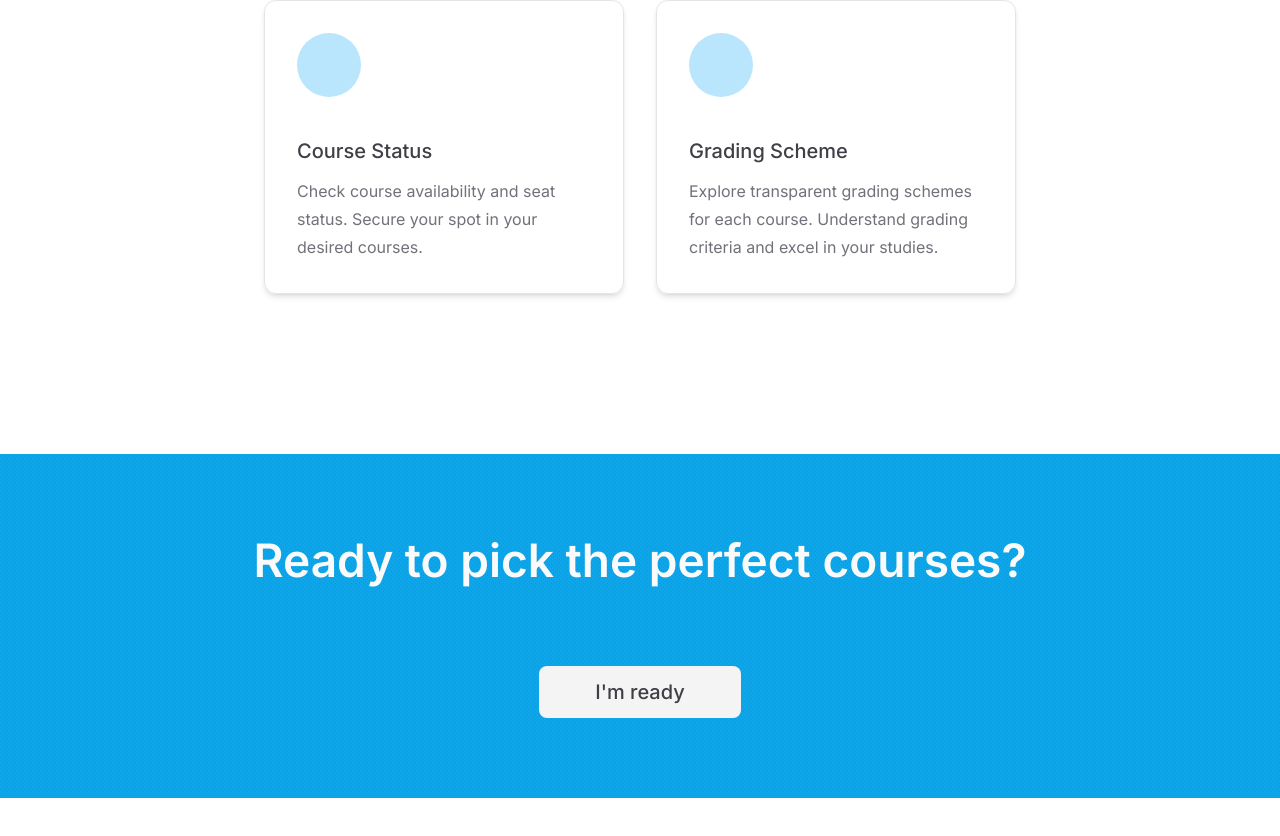
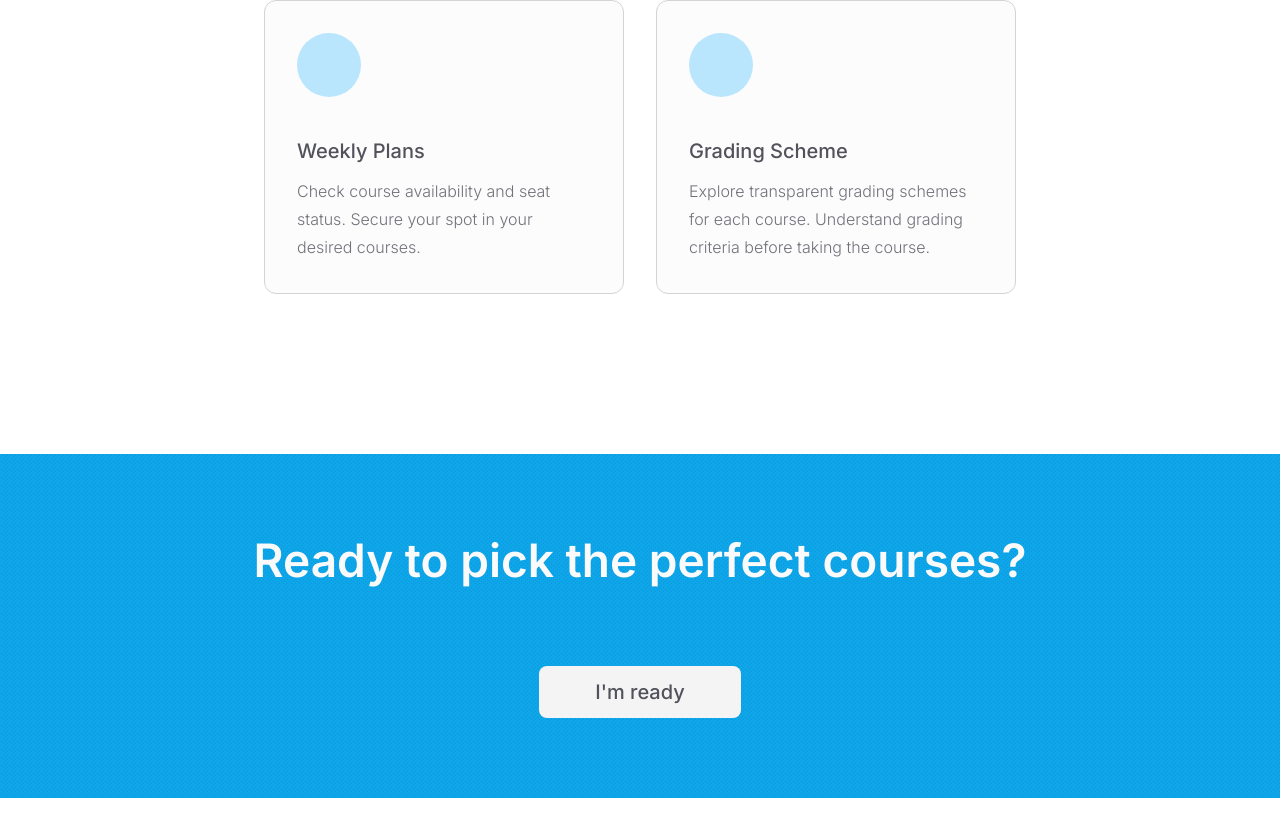
Before and after one commit to CarboxyDev/CourseInsider, a Next.js app: page / in a window 1280 px wide. Shown: the part 1892-2728 px from the top of the page. Built offline with nearby package versions, Linux system fonts and the light colour scheme; no server answers; some icons are missing; what tailwindcss-debug-screens would draw is missing.

Commit message:
Update homepage

```diff
--- a/src/app/page.tsx
+++ b/src/app/page.tsx
@@ -23,7 +23,7 @@ export default function HomePage() {
         <Image
           src={hero}
           alt="Hero Image"
-          className="border borer-zinc-400 rounded-xl shadow-lg w-2/3 mt-20 shadow-sky-300"
+          className="border borer-zinc-400 rounded-xl shadow-md w-2/3 mt-20 shadow-sky-300"
         />
         <div className="mt-40"></div>
         <FeaturesSection />
--- a/src/components/home/CTA.tsx
+++ b/src/components/home/CTA.tsx
@@ -10,7 +10,7 @@ export const CTA = () => {
         </h3>
         <div>
           <Link href="/">
-            <button className="mt-12 rounded-lg text-zinc-700 bg-zinc-100 px-14 py-3 text-xl font-medium transition delay-200 duration-300 ease-in-out hover:scale-105 hover:cursor-pointer active:scale-95 md:mt-20">
+            <button className="mt-12 rounded-lg text-zinc-600 bg-zinc-100 px-14 py-3 text-xl font-medium transition delay-200 duration-300 ease-in-out hover:scale-105 hover:cursor-pointer active:scale-95 md:mt-20">
               I&apos;m ready
             </button>
           </Link>
--- a/src/components/home/Features.tsx
+++ b/src/components/home/Features.tsx
@@ -15,7 +15,7 @@ const ExplanationCard = (props: ExplanationCardProps) => {
     <>
       <div
         className={cn(
-          'w-80 rounded-xl border border-zinc-200 shadow-md transition duration-500 ease-in-out hover:scale-105 hover:border-zinc-300 md:w-72 xl:w-90 2xl:w-80',
+          'w-80 rounded-xl border border-zinc-300 bg-[#FCFCFC] transition duration-500 ease-in-out hover:scale-105 hover:border-zinc-300 md:w-72 xl:w-90 2xl:w-80',
           order === 4 && 'md:row-start-2 xl:row-auto'
         )}
       >
@@ -31,8 +31,10 @@ const ExplanationCard = (props: ExplanationCardProps) => {
             />
           </div>
           <div className="mt-10">
-            <h4 className="text-xl font-medium text-zinc-700">{title}</h4>
-            <p className="mt-3 text-base leading-7 text-zinc-500">{content}</p>
+            <h4 className="text-xl font-medium text-zinc-600">{title}</h4>
+            <p className="mt-3 text-base leading-7 font-light text-zinc-500">
+              {content}
+            </p>
           </div>
         </div>
       </div>
@@ -59,7 +61,7 @@ const WorkingExplanationGrid = () => {
     },
     {
       order: 3,
-      title: 'Course Status',
+      title: 'Weekly Plans',
       iconName: 'pajamas:status',
       content:
         'Check course availability and seat status. Secure your spot in your desired courses.',
@@ -69,7 +71,7 @@ const WorkingExplanationGrid = () => {
       title: 'Grading Scheme',
       iconName: 'icon-park-outline:list-two',
       content:
-        'Explore transparent grading schemes for each course. Understand grading criteria and excel in your studies.',
+        'Explore transparent grading schemes for each course. Understand grading criteria before taking the course.',
     },
   ];
   return (
@@ -96,7 +98,7 @@ export const FeaturesSection = () => {
     <>
       <div className="flex flex-col">
         <h3 className="text-gradient mx-auto inline text-3xl font-semibold md:text-6xl">
-          Loaded with Features
+          What Makes Us Special?
         </h3>
         <div className="mt-24 flex justify-center md:mt-30">
           <WorkingExplanationGrid />
```
